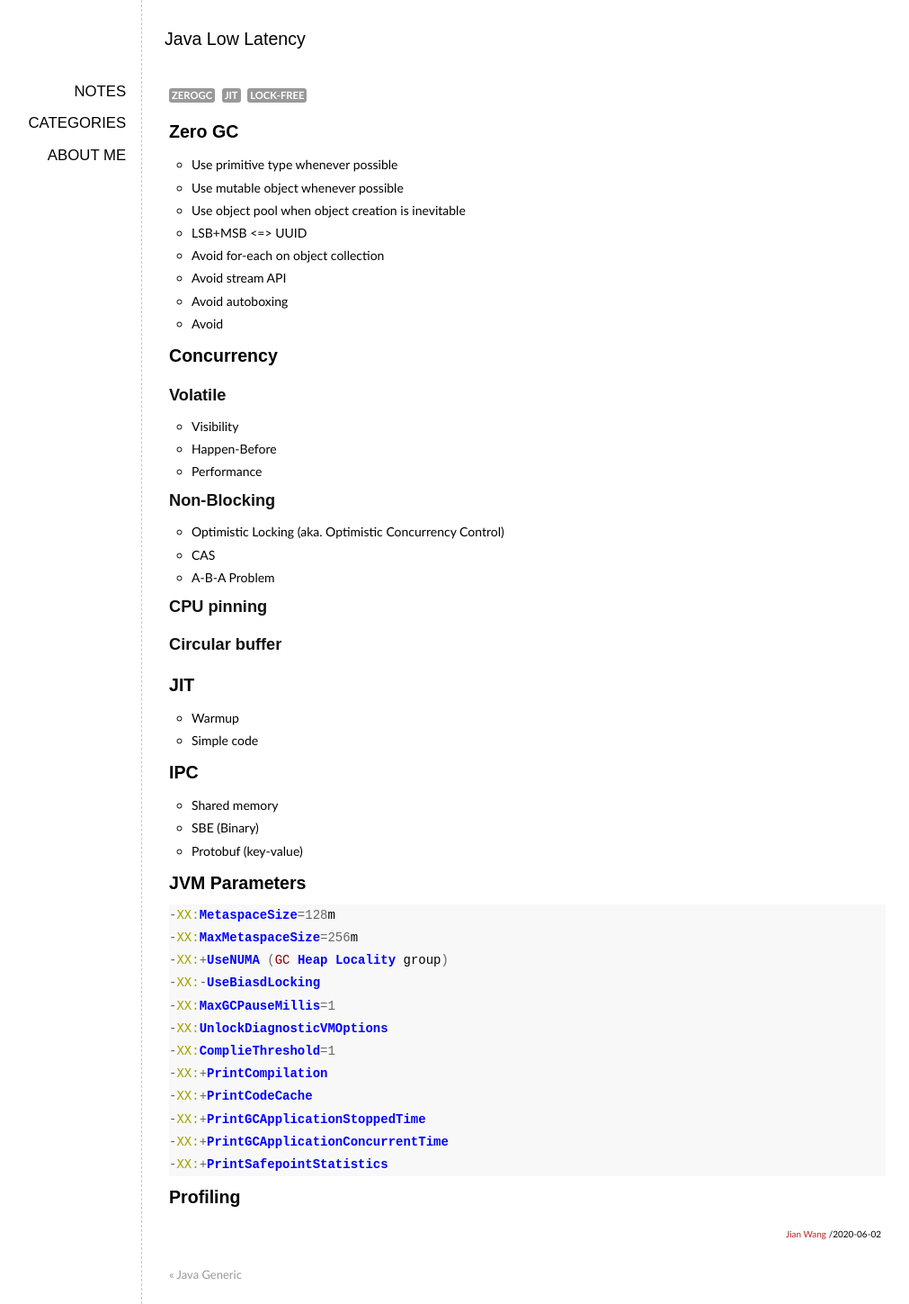
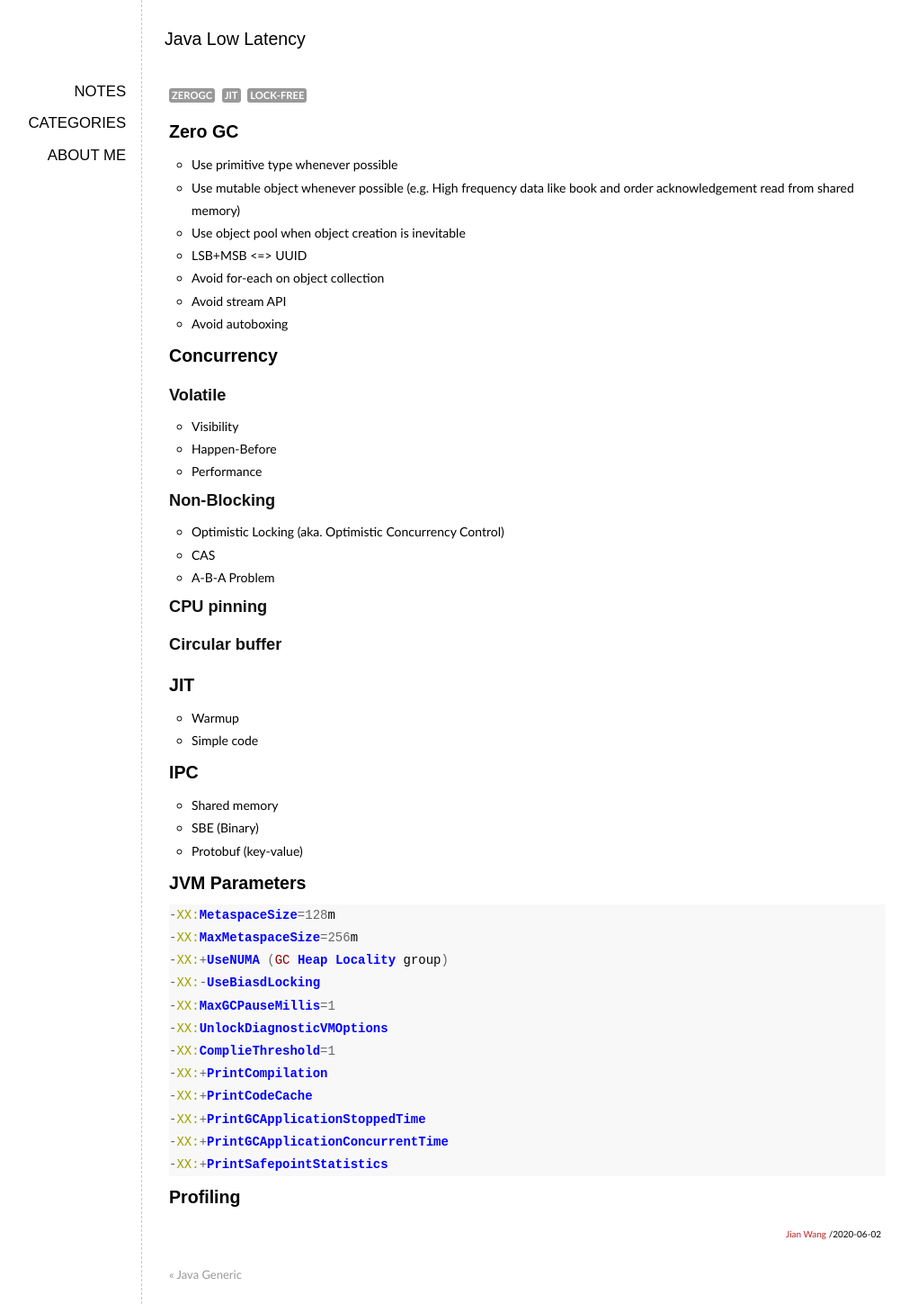
Before and after one commit to elan2wang/note, a Jekyll site: the page built from _posts/2020-06-02-java-low-latency.md, in a window 1280 px wide. Shown: the whole page at 90% size, without its empty margins (93-1104 px from the left). Built offline with Jekyll 4.4.1, drawn with Linux system fonts in a browser that asks for light colours; Markdown is read by kramdown in place of the engine named in the settings; comment, search, counter and statistics services are not loaded.

Commit message:
Update 2020-06-02-java-low-latency.md

```diff
--- a/_posts/2020-06-02-java-low-latency.md
+++ b/_posts/2020-06-02-java-low-latency.md
@@ -7,13 +7,12 @@ categories: Java
 
 # Zero GC
 * Use primitive type whenever possible
-* Use mutable object whenever possible
+* Use mutable object whenever possible (e.g. High frequency data like book and order acknowledgement read from shared memory)
 * Use object pool when object creation is inevitable
 * LSB+MSB <=> UUID
 * Avoid for-each on object collection
 * Avoid stream API
 * Avoid autoboxing
-* Avoid
 
 # Concurrency
 ## Volatile
```
